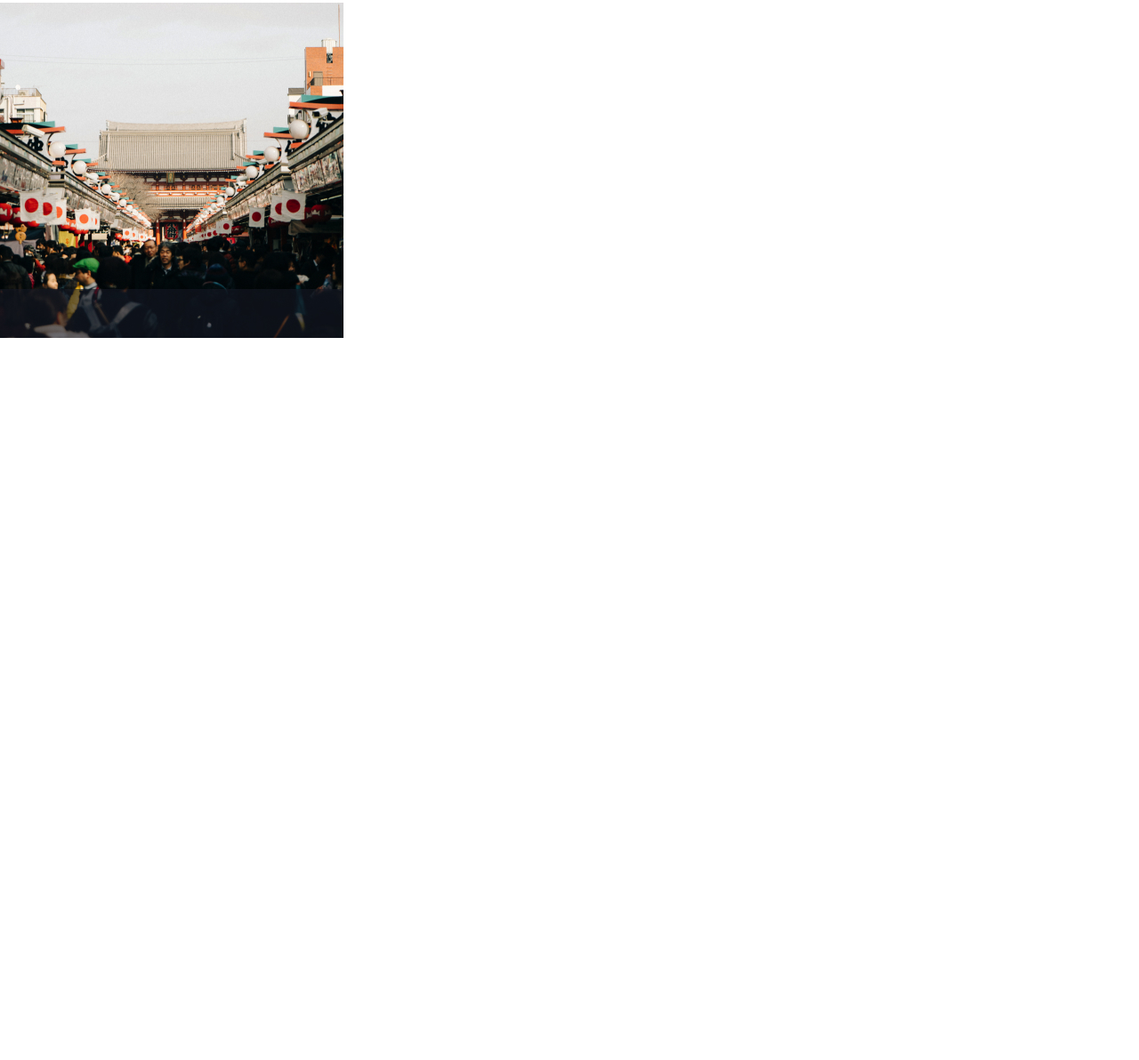
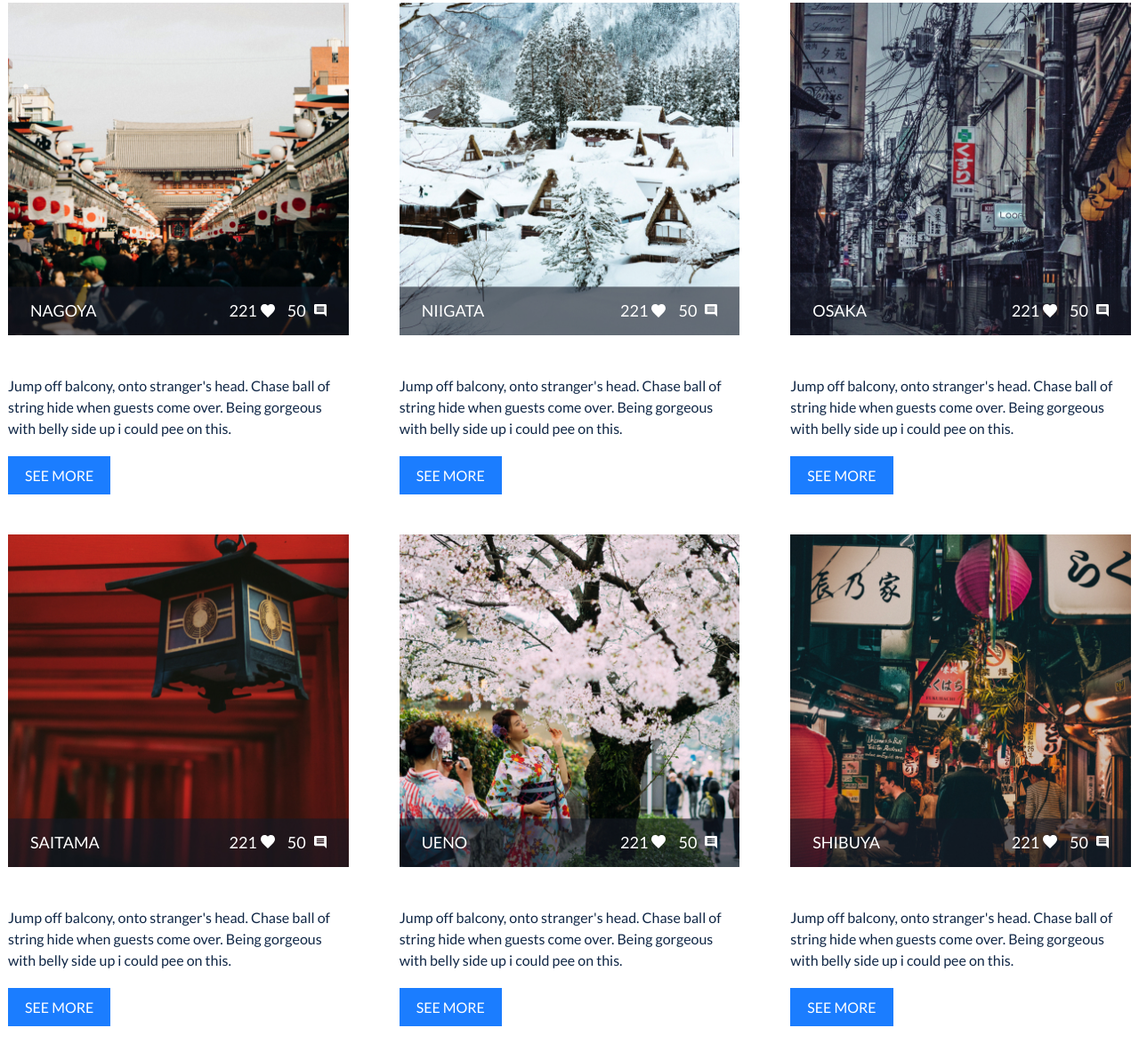
Before and after one commit to gileto/japanesa-travel, a plain HTML site: page index.html in a window 1280 px wide. Shown: the part 3284-4476 px from the top of the page at 89% size. Before the commit the page ends 3803 px from the top, so only its background shows below. Drawn offline with Linux system fonts and the light colour scheme.

Commit message:
feat: added block top places

```diff
--- a/css/style.css
+++ b/css/style.css
@@ -416,5 +416,70 @@ z-index: 4;
     margin-bottom: 54px;
 }
 
+.top__cards {
+    display: grid;
+    grid-template-columns: repeat(3, 1fr);
+    grid-gap: 57px;
+}
+
+.top__card-pic {
+    position: relative;
+    margin-bottom: 45px;
+}
+
+.top__card-title, .top__card-comments-value, .top__card-likes-value {
+    font-weight: 500;
+    font-size: 18px;
+    line-height: 24px;
+    color: white;
+}
+
+.top__card-title {
+margin:  0 auto 0 0;
+}
+
+.top__card-stats {
+    display: flex;
+    flex-wrap: wrap;
+    align-items: center;
+    justify-content: flex-end;
+    position: absolute;
+    left: 0;
+    bottom: 0;
+    width: 100%;
+    padding: 16px 25px;
+}
+
+.top__card-likes {
+    padding-right: 20px;
+    background: url(../img/svg/likes.svg) no-repeat right center;
+    margin-right: 14px;
+}
+
+.top__card-comments {
+    padding-right: 23px;
+    background: url(../img/svg/comments.svg) no-repeat right center;
+}
+
+.top__card-descr {
+    margin-bottom: 31px;
+    font-size: 16px;
+    line-height: 24px;
+}
+
+.top__card-more {
+    padding: 12px 19px;
+    font-weight: 500;
+    font-size: 16px;
+    line-height: 19px;
+    color: white;
+    background:#1B7DFF;
+    text-decoration: none;
+}
+
+.top__card-more:hover, .top__card-more:active, .top__card-more:focus {
+    background: #0e66da;
+}
+
 
 /* top places ends */
--- a/index.html
+++ b/index.html
@@ -207,7 +207,7 @@
 								could pee on this if i had the energy but under the bed, for
 								attack the child, open the door,
 							</p>
-                           <a href="#" class="tour__more">VIEW PREFECTURE</a>
+                           <a href="#!" class="tour__more">VIEW PREFECTURE</a>
 					</div>
 				</div>
                 <div class="tours__tour tour">
@@ -220,7 +220,7 @@
                             could pee on this if i had the energy but under the bed, for
                             attack the child, open the door,
                         </p>
-                       <a href="#" class="tour__more">VIEW NEIGHBORHOOD</a>
+                       <a href="#!" class="tour__more">VIEW NEIGHBORHOOD</a>
                 </div>
                 <div class="tour__pic">
                     <img
@@ -236,12 +236,106 @@
             <section class="top">
                 <div class="wrapper-full">
                     <h2 class="top__title section__title">Today top places to visit</h2>
-                </div>
+
                 <div class="top__cards">
                     <div class="top__card">
-                        <div class="top__card-pic"><img src="img/top-places/top-1.jpg" alt="" class="top__card__thumb"></div>
+                        <div class="top__card-pic">
+							<img src="img/top-places/top-1.jpg" alt="top-place-1" class="top__card__thumb">
+							<div class="top__card-stats">
+								<h3 class="top__card-title">NAGOYA</h3>
+								<div class="top__card-likes">
+									<span class="top__card-likes-value">221</span>
+								</div>
+								<div class="top__card-comments">
+									<span class="top__card-comments-value">50</span>
+								</div>
+							</div>
+						</div>
+						<p class="top__card-descr">Jump off balcony, onto stranger's head. Chase ball of string hide when guests come over. Being gorgeous with belly side up i could pee on this.</p>
+						<a href="#!" class="top__card-more">SEE MORE</a>
+                    </div>
+					<div class="top__card">
+                        <div class="top__card-pic">
+							<img src="img/top-places/top-2.jpg" alt="top-place-2" class="top__card__thumb">
+							<div class="top__card-stats">
+								<h3 class="top__card-title">NIIGATA</h3>
+								<div class="top__card-likes">
+									<span class="top__card-likes-value">221</span>
+								</div>
+								<div class="top__card-comments">
+									<span class="top__card-comments-value">50</span>
+								</div>
+							</div>
+						</div>
+						<p class="top__card-descr">Jump off balcony, onto stranger's head. Chase ball of string hide when guests come over. Being gorgeous with belly side up i could pee on this.</p>
+						<a href="#!" class="top__card-more">SEE MORE</a>
+                    </div>
+					<div class="top__card">
+                        <div class="top__card-pic">
+							<img src="img/top-places/top-3.jpg" alt="top-place-3" class="top__card__thumb">
+							<div class="top__card-stats">
+								<h3 class="top__card-title">OSAKA</h3>
+								<div class="top__card-likes">
+									<span class="top__card-likes-value">221</span>
+								</div>
+								<div class="top__card-comments">
+									<span class="top__card-comments-value">50</span>
+								</div>
+							</div>
+						</div>
+						<p class="top__card-descr">Jump off balcony, onto stranger's head. Chase ball of string hide when guests come over. Being gorgeous with belly side up i could pee on this.</p>
+						<a href="#!" class="top__card-more">SEE MORE</a>
+                    </div>
+					<div class="top__card">
+                        <div class="top__card-pic">
+							<img src="img/top-places/top-4.jpg" alt="top-place-4" class="top__card__thumb">
+							<div class="top__card-stats">
+								<h3 class="top__card-title">SAITAMA</h3>
+								<div class="top__card-likes">
+									<span class="top__card-likes-value">221</span>
+								</div>
+								<div class="top__card-comments">
+									<span class="top__card-comments-value">50</span>
+								</div>
+							</div>
+						</div>
+						<p class="top__card-descr">Jump off balcony, onto stranger's head. Chase ball of string hide when guests come over. Being gorgeous with belly side up i could pee on this.</p>
+						<a href="#!" class="top__card-more">SEE MORE</a>
+                    </div>
+					<div class="top__card">
+                        <div class="top__card-pic">
+							<img src="img/top-places/top-5.jpg" alt="top-place-5" class="top__card__thumb">
+							<div class="top__card-stats">
+								<h3 class="top__card-title">UENO</h3>
+								<div class="top__card-likes">
+									<span class="top__card-likes-value">221</span>
+								</div>
+								<div class="top__card-comments">
+									<span class="top__card-comments-value">50</span>
+								</div>
+							</div>
+						</div>
+						<p class="top__card-descr">Jump off balcony, onto stranger's head. Chase ball of string hide when guests come over. Being gorgeous with belly side up i could pee on this.</p>
+						<a href="#!" class="top__card-more">SEE MORE</a>
+                    </div>
+					<div class="top__card">
+                        <div class="top__card-pic">
+							<img src="img/top-places/top-6.jpg" alt="top-place-6" class="top__card__thumb">
+							<div class="top__card-stats">
+								<h3 class="top__card-title">SHIBUYA</h3>
+								<div class="top__card-likes">
+									<span class="top__card-likes-value">221</span>
+								</div>
+								<div class="top__card-comments">
+									<span class="top__card-comments-value">50</span>
+								</div>
+							</div>
+						</div>
+						<p class="top__card-descr">Jump off balcony, onto stranger's head. Chase ball of string hide when guests come over. Being gorgeous with belly side up i could pee on this.</p>
+						<a href="#!" class="top__card-more">SEE MORE</a>
                     </div>
                 </div>
+			</div>
             </section>
              <!--top-places ends -->
 		</main>
```
Also changed, not shown: img/svg/comments.svg (added), img/svg/likes.svg (added), 2 other files.
